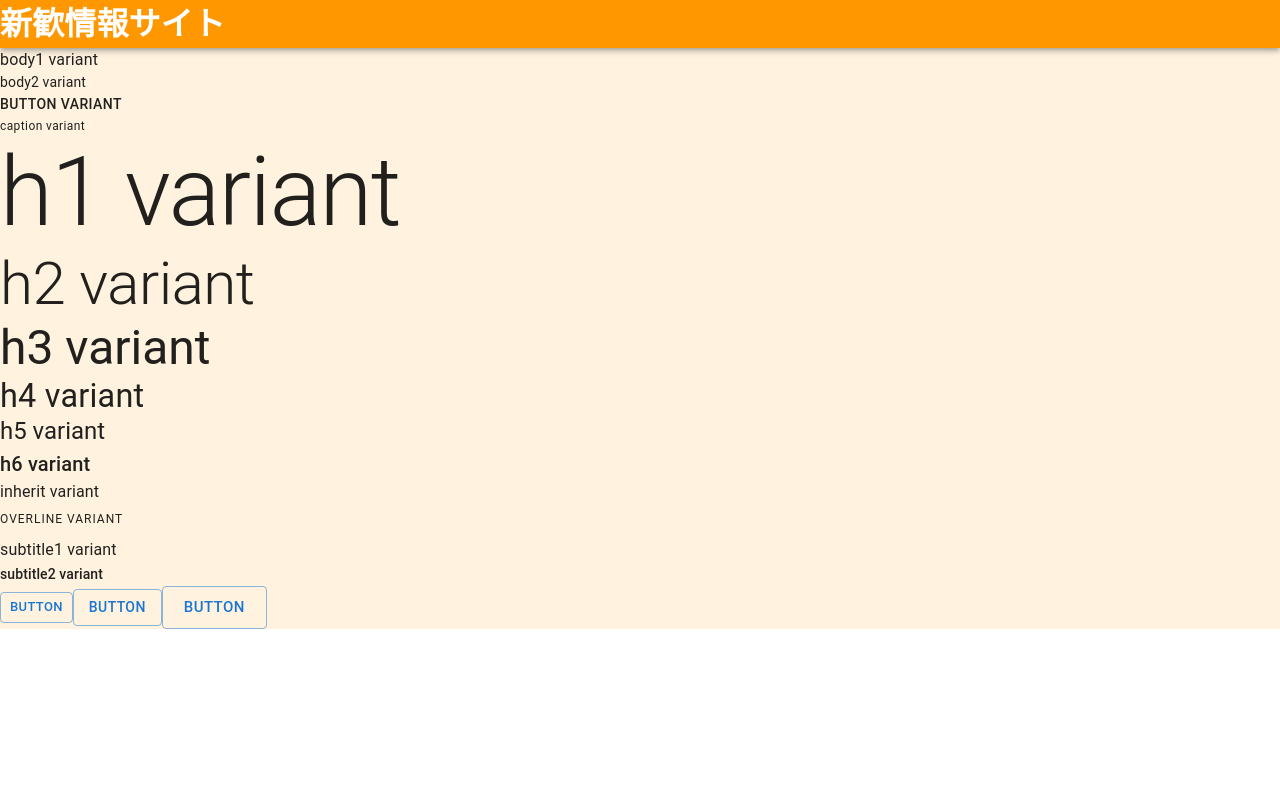
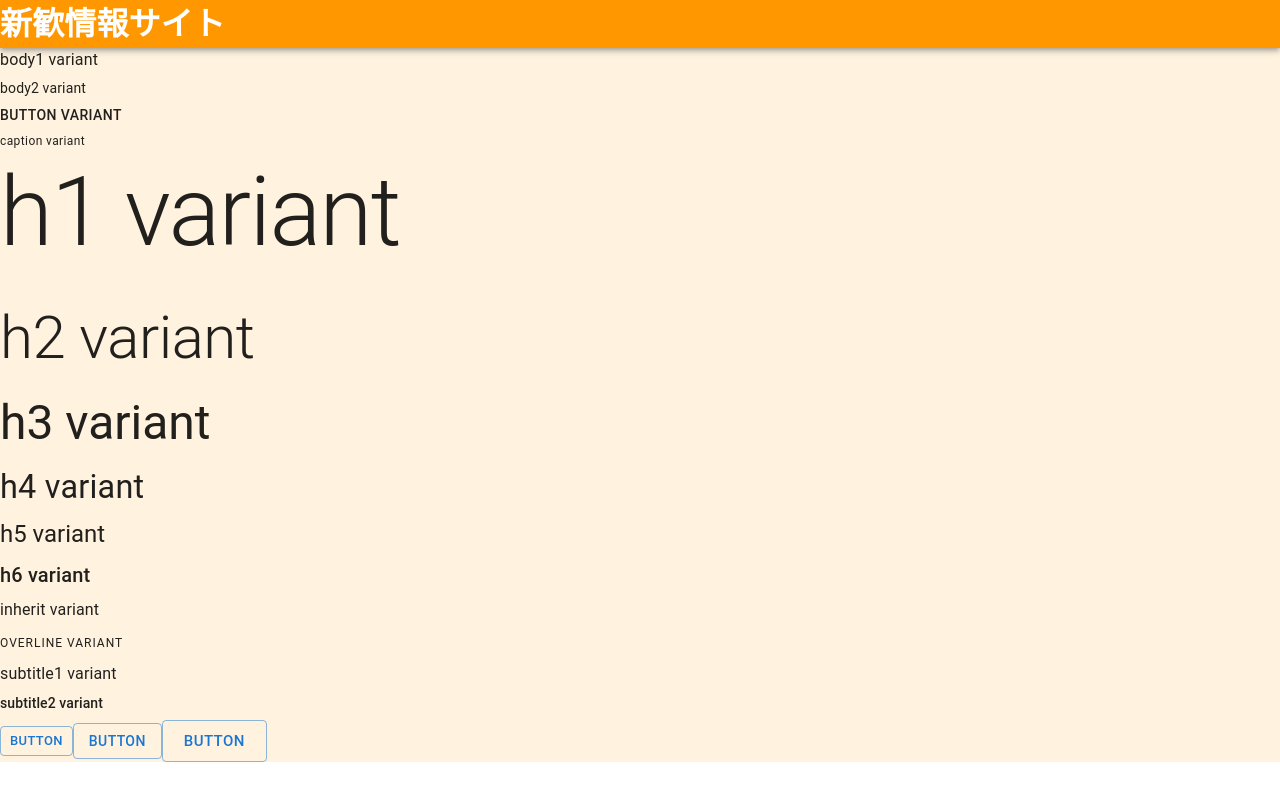
Before and after one commit to hotter6163/welcul, a Next.js app: page / in a window 1280 px wide. Built offline with nearby package versions, Linux system fonts and the light colour scheme.

Commit message:
スマホで見やすいように編集

```diff
--- a/src/pages/index.tsx
+++ b/src/pages/index.tsx
@@ -4,20 +4,20 @@ import { Button, Typography } from '@mui/material'
 const Page: NextPage = () => {
   return (
     <main>
-      <Typography variant="body1">body1 variant</Typography>
-      <Typography variant="body2">body2 variant</Typography>
-      <Typography variant="button" display="block">button variant</Typography>
-      <Typography variant="caption" display="block">caption variant</Typography>
-      <Typography variant="h1">h1 variant</Typography>
-      <Typography variant="h2">h2 variant</Typography>
-      <Typography variant="h3">h3 variant</Typography>
-      <Typography variant="h4">h4 variant</Typography>
-      <Typography variant="h5">h5 variant</Typography>
-      <Typography variant="h6">h6 variant</Typography>
-      <Typography variant="inherit">inherit variant</Typography>
-      <Typography variant="overline">overline variant</Typography>
-      <Typography variant="subtitle1">subtitle1 variant</Typography>
-      <Typography variant="subtitle2">subtitle2 variant</Typography>
+      <Typography variant="body1" gutterBottom>body1 variant</Typography>
+      <Typography variant="body2" gutterBottom>body2 variant</Typography>
+      <Typography variant="button" display="block" gutterBottom>button variant</Typography>
+      <Typography variant="caption" display="block" gutterBottom>caption variant</Typography>
+      <Typography variant="h1" gutterBottom>h1 variant</Typography>
+      <Typography variant="h2" gutterBottom>h2 variant</Typography>
+      <Typography variant="h3" gutterBottom>h3 variant</Typography>
+      <Typography variant="h4" gutterBottom>h4 variant</Typography>
+      <Typography variant="h5" gutterBottom>h5 variant</Typography>
+      <Typography variant="h6" gutterBottom>h6 variant</Typography>
+      <Typography variant="inherit" gutterBottom>inherit variant</Typography>
+      <Typography variant="overline" gutterBottom>overline variant</Typography>
+      <Typography variant="subtitle1" gutterBottom>subtitle1 variant</Typography>
+      <Typography variant="subtitle2" gutterBottom>subtitle2 variant</Typography>
       <div>
         <Button variant="outlined" size="small">Button</Button>
         <Button variant="outlined" size="medium">Button</Button>
```
